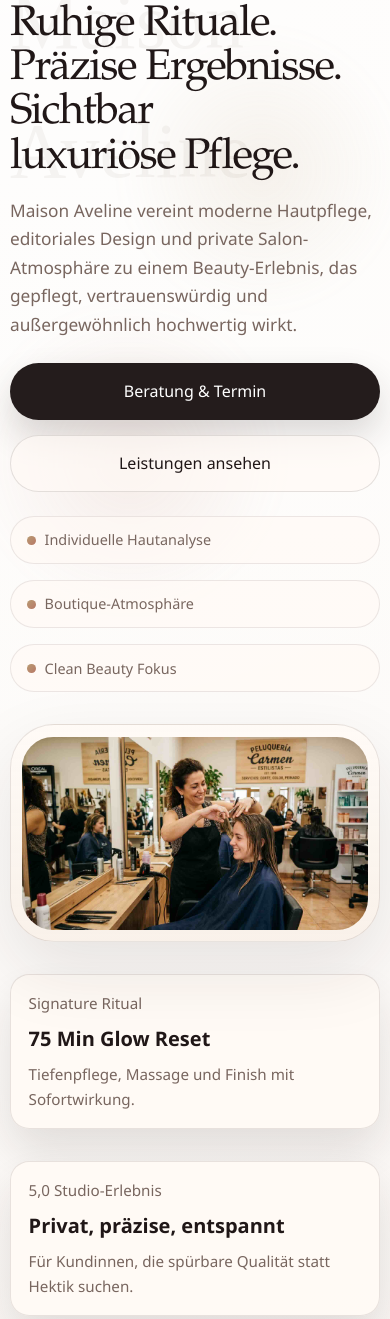
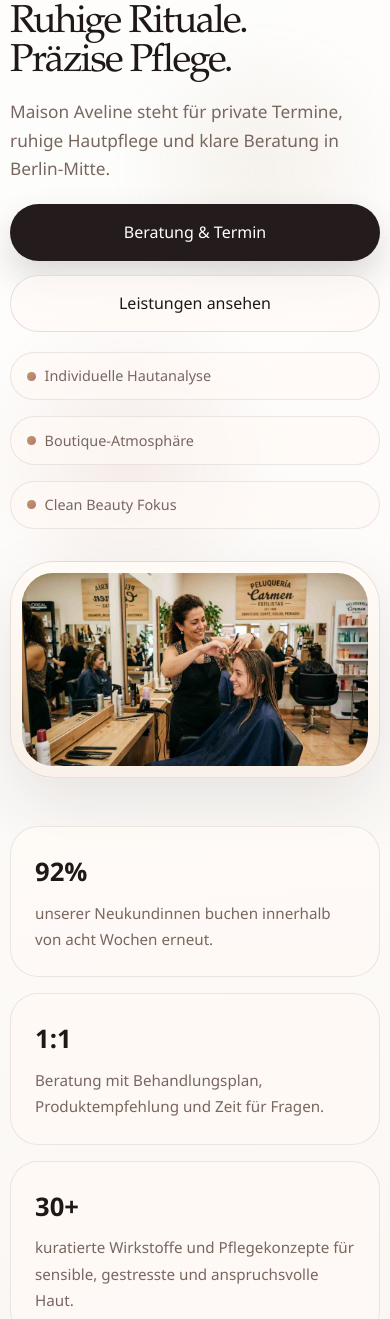
Before and after one commit to rami-almofleh/beauty-template-2, a website: page index.html in a window 390 px wide. Shown: the part 142-1461 px from the top of the page. Drawn offline with Linux system fonts and the light colour scheme.

Commit message:
hero banner anpassen

```diff
--- a/assets/css/style.css
+++ b/assets/css/style.css
@@ -410,24 +410,17 @@ p {
   display: grid;
   align-items: center;
   gap: clamp(2rem, 4vw, 4rem);
-  grid-template-columns: minmax(0, 1.12fr) minmax(320px, 0.88fr);
+  grid-template-columns: minmax(320px, 0.78fr) minmax(440px, 1.22fr);
 }
 
 .hero__copy {
   display: grid;
-  gap: 1.5rem;
+  gap: 1.25rem;
   position: relative;
 }
 
 .hero__copy::before {
-  content: "Maison Aveline";
-  position: absolute;
-  top: -1.5rem;
-  left: 0;
-  font-size: clamp(4rem, 12vw, 9rem);
-  color: rgba(71, 52, 48, 0.05);
-  font-family: "Baskerville", serif;
-  pointer-events: none;
+  content: none;
 }
 
 .hero__lede {
@@ -466,13 +459,13 @@ p {
 .hero__visual {
   position: relative;
   display: grid;
-  justify-items: end;
+  justify-items: stretch;
 }
 
 .hero-card {
   position: relative;
-  width: min(100%, 34rem);
-  padding: 1rem;
+  width: 100%;
+  padding: clamp(0.65rem, 1vw, 0.82rem);
   border-radius: var(--radius-lg);
   background: linear-gradient(180deg, rgba(255, 250, 245, 0.9), rgba(248, 239, 231, 0.84));
   border: 1px solid rgba(71, 52, 48, 0.12);
@@ -485,31 +478,16 @@ p {
   border-radius: calc(var(--radius-lg) - 0.8rem);
 }
 
-.float-card {
-  position: absolute;
-  display: grid;
-  gap: 0.4rem;
-  padding: 1rem 1.1rem;
-  border-radius: 1.2rem;
-  background: rgba(255, 250, 245, 0.92);
-  border: 1px solid rgba(71, 52, 48, 0.12);
-  box-shadow: 0 22px 46px rgba(36, 28, 28, 0.12);
-  max-width: 13rem;
-}
-
-.float-card strong {
-  font-size: 1.25rem;
-  color: var(--heading);
-}
-
-.float-card--top {
-  top: -1.75rem;
-  left: -2.5rem;
-}
-
-.float-card--bottom {
-  right: -2rem;
-  bottom: 2rem;
+.hero__copy h1 {
+  max-width: 11ch;
+  font-size: clamp(2.8rem, 4.2vw, 4.35rem);
+  line-height: 0.96;
+  letter-spacing: -0.045em;
+  text-wrap: balance;
+}
+
+.hero__copy .lead {
+  max-width: 34rem;
 }
 
 .stats-strip {
@@ -1328,12 +1306,9 @@ textarea {
     justify-items: stretch;
   }
 
-  .float-card--top {
-    left: 1rem;
-  }
-
-  .float-card--bottom {
-    right: 1rem;
+  .hero__copy h1 {
+    max-width: none;
+    font-size: clamp(2.45rem, 4.2vw, 3.55rem);
   }
 
   .gallery-grid {
@@ -1417,8 +1392,7 @@ textarea {
   }
 
   .hero__copy::before {
-    font-size: clamp(3rem, 20vw, 5rem);
-    top: -0.6rem;
+    content: none;
   }
 
   .page-hero__media {
@@ -1465,6 +1439,11 @@ textarea {
     font-size: clamp(2.2rem, 11vw, 3.2rem);
   }
 
+  .hero__copy h1 {
+    font-size: clamp(2.1rem, 10vw, 2.95rem);
+    line-height: 1;
+  }
+
   h2 {
     font-size: clamp(1.75rem, 8.5vw, 2.5rem);
   }
@@ -1475,12 +1454,6 @@ textarea {
 
   .hero-card {
     padding: 0.7rem;
-  }
-
-  .float-card {
-    position: static;
-    max-width: none;
-    margin-top: 1rem;
   }
 
   .hero__visual {
--- a/index.html
+++ b/index.html
@@ -95,8 +95,8 @@
           <div class="hero__copy reveal">
             <div class="hero__lede">
               <span class="eyebrow">Luxury Beauty Atelier</span>
-              <h1 id="hero-title">Ruhige Rituale. Präzise Ergebnisse. Sichtbar luxuriöse Pflege.</h1>
-              <p class="lead">Maison Aveline vereint moderne Hautpflege, editoriales Design und private Salon-Atmosphäre zu einem Beauty-Erlebnis, das gepflegt, vertrauenswürdig und außergewöhnlich hochwertig wirkt.</p>
+              <h1 id="hero-title">Ruhige Rituale.<br>Präzise Pflege.</h1>
+              <p class="lead">Maison Aveline steht für private Termine, ruhige Hautpflege und klare Beratung in Berlin-Mitte.</p>
             </div>
             <div class="button-group">
               <a class="button button--primary" href="contact.html">Beratung & Termin</a>
@@ -111,16 +111,6 @@
           <div class="hero__visual reveal">
             <div class="hero-card">
               <img src="assets/img/norman_gil-ai-generated-10282981_1920.jpg" alt="Elegantes Beauty-Studio mit goldenen Leuchten und klarer Editorial-Atmosphäre">
-            </div>
-            <div class="float-card float-card--top">
-              <span class="small">Signature Ritual</span>
-              <strong>75 Min Glow Reset</strong>
-              <span class="small">Tiefenpflege, Massage und Finish mit Sofortwirkung.</span>
-            </div>
-            <div class="float-card float-card--bottom">
-              <span class="small">5,0 Studio-Erlebnis</span>
-              <strong>Privat, präzise, entspannt</strong>
-              <span class="small">Für Kundinnen, die spürbare Qualität statt Hektik suchen.</span>
             </div>
           </div>
         </section>
```
